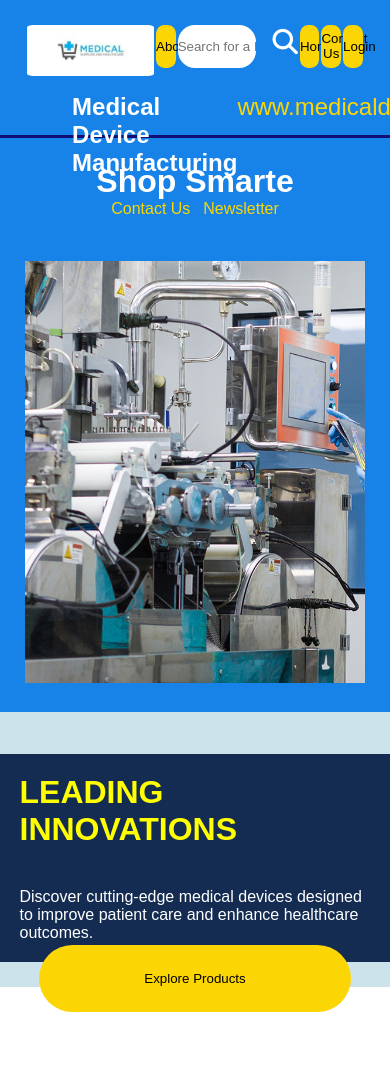
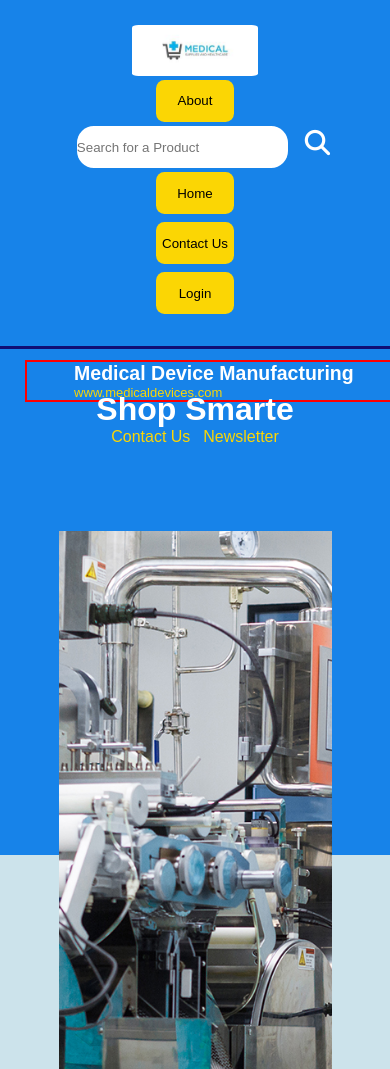
Before and after one commit to pabitrakumariitg/PRIMARY_HEALTHTECH, a plain HTML site: page index.html in a window 390 px wide. Shown: the top 1069 px of the page. Drawn offline with Linux system fonts and the light colour scheme.

Commit message:
styles.css

```diff
--- a/styles.css
+++ b/styles.css
@@ -38,7 +38,7 @@
   color: white;
   height: 10vh;
   border-bottom: 3px solid rgb(16, 13, 117);
-  box-shadow: 10vh 10vh black;
+
 
 }
 .header-bottom ul li input{
@@ -283,72 +283,68 @@
 
 
 @media only screen and (max-width: 768px) {
-
-  .main-container{
-    width: 100%;
-  }
-  .header {
-
-    padding: 3vh;
-  }
-
-  .website-name {
-    font-size: 1.5rem;
-  }
-
-  .top {
-    height: auto;
-  }
-
-  .top-first-heading {
-    padding: 3vh;
-  }
-
-  .image1 img {
-    margin-top: 5vh;
-    height: 50vh;
-    width: 100%;
-  }
-
-  .top-second-content {
-    width: 90%;
-    top: 5vh;
-  }
-
-  .top-button {
-    width: 80%;
-    top: 3vh;
-  }
-
-  .middle {
-    padding: 5vh;
-  }
-
-  .card {
-    flex-direction: column;
-    align-items: center;
-  }
-
-  .card-left img {
-    width: 80%;
-  }
-
-  .bottom-card {
-    width: 90%;
-  }
-
-  .bottom-content img {
-    width: 100%;
-  }
-
-  .bottom-para {
-    padding: 1vh 5vh;
-  }
-
-  .bottom-button {
-    width: 80%;
-  }
-
-
+.main-container{
+  width: 100vw;
+}
+.header{
+  height: 35vh;
+}
+.header-top{
+  border: 2px solid red;
+  width: 100vw;
+  margin: 5vh 0;
+  font-size: small;
+  flex-direction: column;
+  justify-content: center;
+  align-items: left
+  ;
+}
+.header-bottom ul{
+  display: flex;
+  flex-direction: column;
+  justify-content: center;
+  align-items: center;
 
 }
+.header-bottom ul li input{
+  width: 25vh;
+  margin-left: 2vh;
+}
+.nav-bar-buttons{
+  width: 20vw;
+  margin: 1vw;
+}
+.top-second-content{
+  border: 1px solid red;
+  width: 100vw;
+  padding: 0;
+  justify-content: center;
+  align-items: center;
+  text-align: center;
+}
+.card{
+ display: flex;
+ flex-direction: column;
+
+}
+.card-right{
+  border: 2px solid red;
+  width: 50vw;
+  display: flex;
+  flex-direction: column;
+  justify-content: space-between;
+  height: 55vh;
+ padding: 0;
+ margin: 0;
+}
+.card-left img{
+  width: 35vh;
+}
+.yellow-border{
+  height: 5vh;
+}
+.card-button{
+  width: 15vh;
+}
+
+}
```
